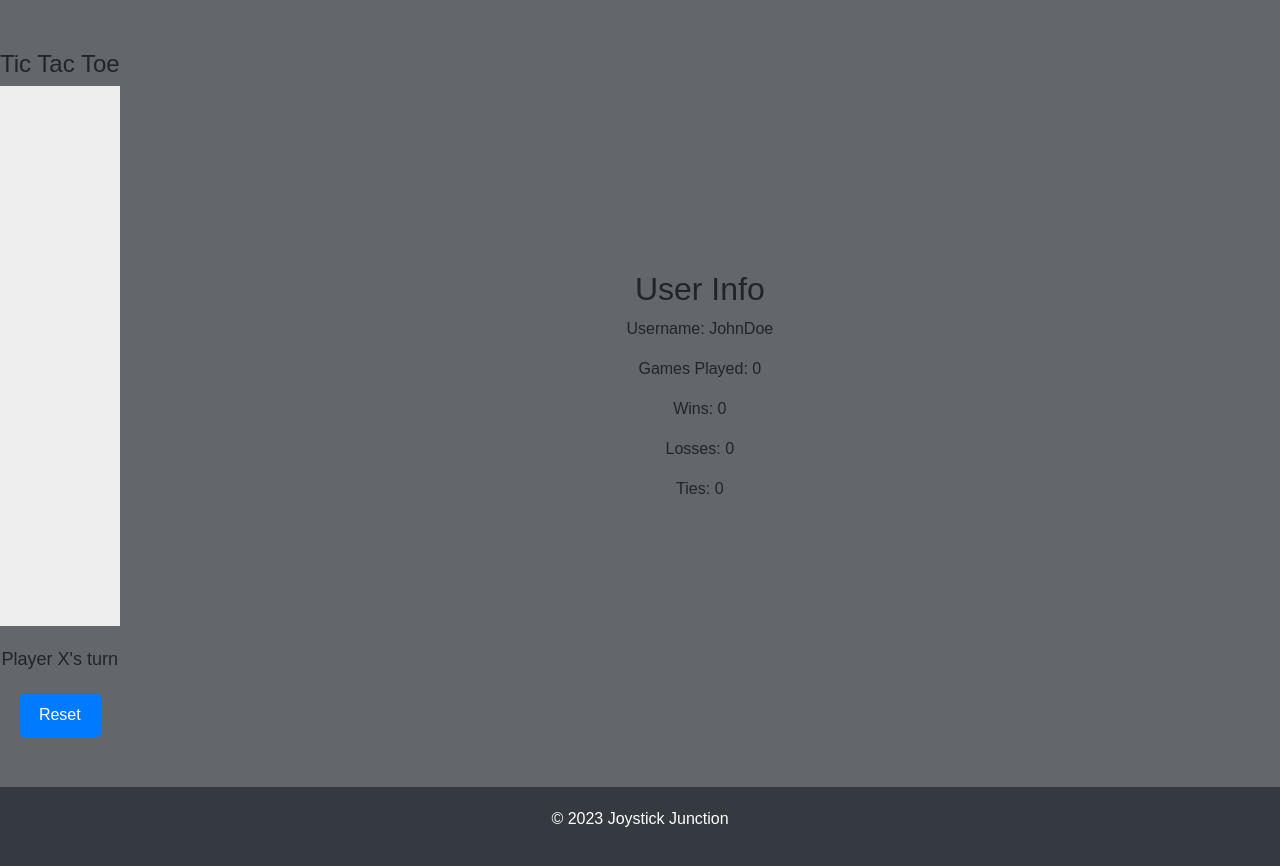
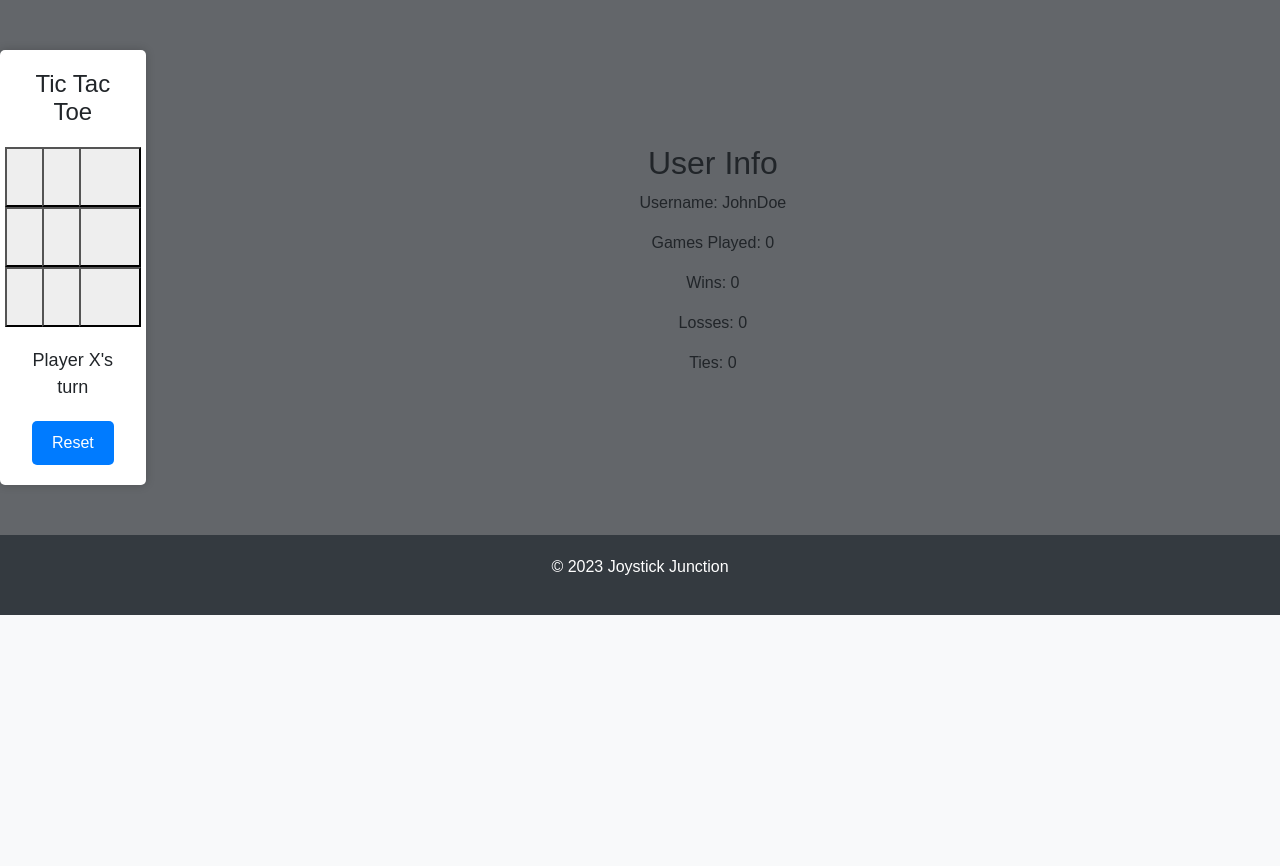
Before and after one commit to makeiteasierapps/joystick_junction, a plain HTML site: page templates/home.html in a window 1280 px wide. Shown: the part 520-1386 px from the top of the page. After the commit the page ends 1135 px from the top, so only its background shows below. Drawn offline with nearby package versions, Linux system fonts and the light colour scheme; files that its build step writes are made by us from their sources; a script that the page names is missing; files whose address does not match are found by name.

Commit message:
Updated to respond to the tic-tac-toe functionality

```diff
--- a/templates/home.html
+++ b/templates/home.html
@@ -55,22 +55,35 @@
 
     <!-- Game Board Section (Add game board here) -->
     <div class="game-board">
-      <div class="game-container">
+      <!-- Tic-Tac-Toe-->
+      <div class="tictactoeContainer">
         <h1>Tic Tac Toe</h1>
-        <div class="board">
-          <div class="cell" data-cell></div>
-          <div class="cell" data-cell></div>
-          <div class="cell" data-cell></div>
-          <div class="cell" data-cell></div>
-          <div class="cell" data-cell></div>
-          <div class="cell" data-cell></div>
-          <div class="cell" data-cell></div>
-          <div class="cell" data-cell></div>
-          <div class="cell" data-cell></div>
+        <div class="tictactoeBoard">
+        <!-- Individual cells where players will place 'X' or 'O' -->
+        <!-- data-cell-index is used to uniquely identify each cell -->
+          <!-- First row of the TTT board -->
+          <div class="row">
+            <button class="cell" data-cell-index="0"></button>
+            <button class="cell" data-cell-index="1"></button>
+            <button class="cell" data-cell-index="2"></button>
+          </div>
+          <!-- Second row of the Tic Tac Toe board -->
+          <div class="row">
+            <button class="cell" data-cell-index="3"></button>
+            <button class="cell" data-cell-index="4"></button>
+            <button class="cell" data-cell-index="5"></button>
+          </div>
+          <!-- Third row of the Tic Tac Toe board -->
+          <div class="row">
+            <button class="cell" data-cell-index="6"></button>
+            <button class="cell" data-cell-index="7"></button>
+            <button class="cell" data-cell-index="8"></button>
+          </div>
         </div>
         <div class="status" id="status">Player X's turn</div>
         <button class="reset-button" id="reset-button">Reset</button>
-      </div>
+        </div>
+
       <!-- User Info Container -->
       <div class="container text-center" id="user-info">
         <h2>User Info</h2>
```
